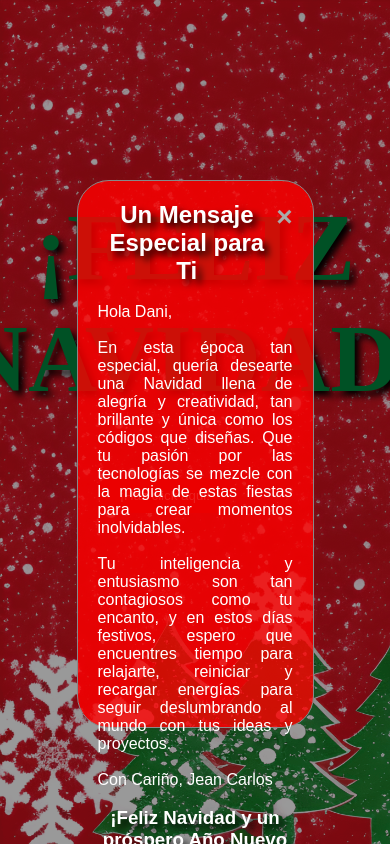
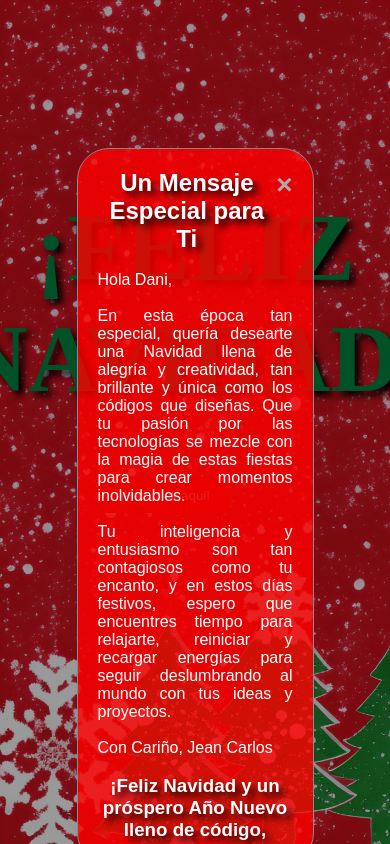
Before and after one commit to JeanCarlosPerez/Tarjeta-Navidad, a plain HTML site: page index.html in a window 390 px wide. Both pictures are taken after a click on the button "¡Haz click aqui!". Shown: the top 844 px of the page. Drawn offline with Linux system fonts and the light colour scheme; a web font is replaced by a local one.

Commit message:
Update style.css

```diff
--- a/style.css
+++ b/style.css
@@ -105,7 +105,7 @@ body{
     }
 
     .modal-content{
-        margin-top: 5rem;
+        margin-top: 3rem;
     }
 
     body{
@@ -120,7 +120,7 @@ body{
         }
 
     .modal-content{
-        height: 60%;
+        height: 80%;
     }
 
     .titulo-modal, .navidad{
```
